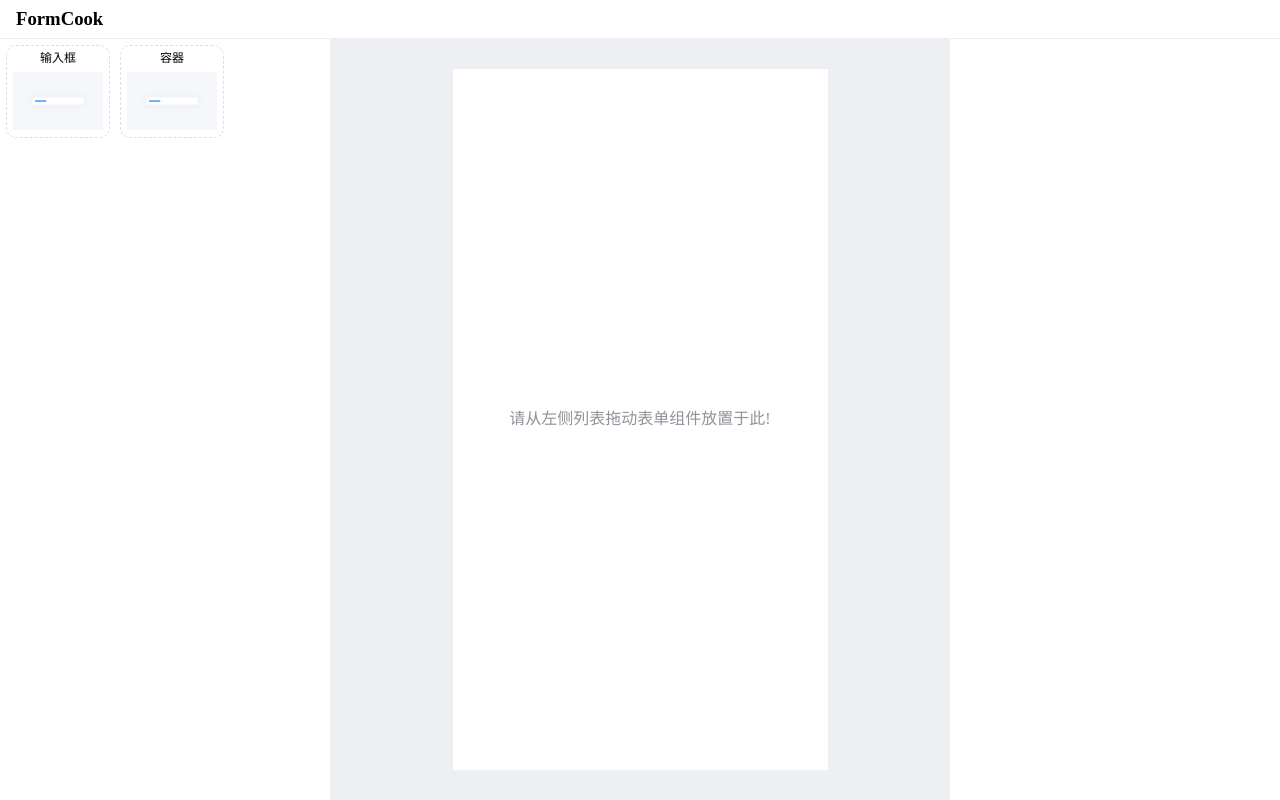
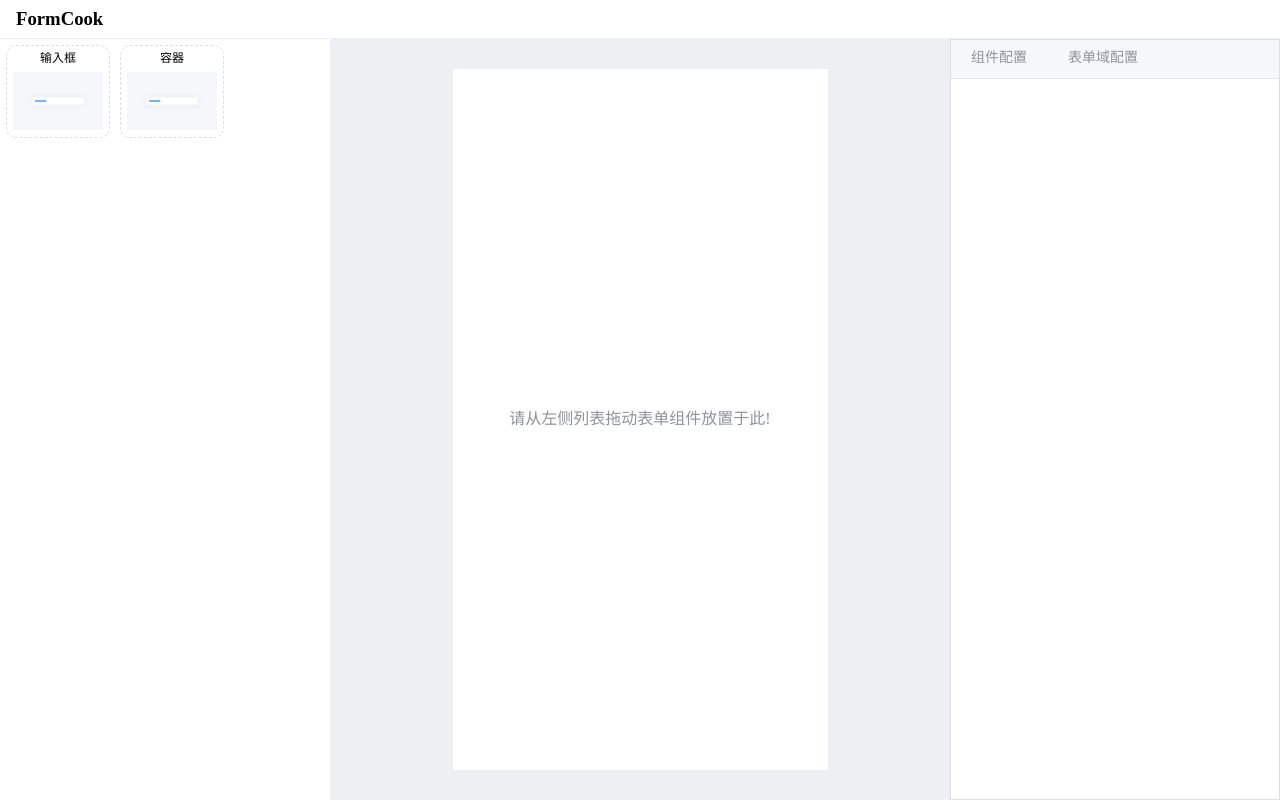
Before and after one commit to is-zhou/form-cook, a Vue app: page / in a window 1280 px wide. Built offline with nearby package versions, Linux system fonts and the light colour scheme; the HTML template or start-up script is replaced by a standard one.

Commit message:
chore: 表单域设置器试验

```diff
--- a/components.d.ts
+++ b/components.d.ts
@@ -15,6 +15,8 @@ declare module 'vue' {
     ElInput: typeof import('element-plus/es')['ElInput']
     ElSw: typeof import('element-plus/es')['ElSw']
     ElSwitch: typeof import('element-plus/es')['ElSwitch']
+    ElTabPane: typeof import('element-plus/es')['ElTabPane']
+    ElTabs: typeof import('element-plus/es')['ElTabs']
     IconInput: typeof import('./src/components/icon/IconInput.vue')['default']
     LeftArea: typeof import('./src/views/cook/components/LeftArea.vue')['default']
     MiddleArea: typeof import('./src/views/cook/components/MiddleArea/index.vue')['default']
--- a/src/views/cook/components/MiddleArea/DraggableArea.vue
+++ b/src/views/cook/components/MiddleArea/DraggableArea.vue
@@ -1,7 +1,7 @@
 <script setup lang="ts">
 import type { TComponentConfig } from '@/types/schema'
 import VueDraggable from 'vuedraggable'
-import { componentsMap } from './componentMap.ts'
+import { componentsMap } from '@/components/FormRender/componentMap.ts'
 
 type TDragCurrent = { item: { _underlying_vm_: TComponentConfig } }
 
--- a/src/views/cook/components/MiddleArea/index.vue
+++ b/src/views/cook/components/MiddleArea/index.vue
@@ -12,7 +12,7 @@ const selectedConfig = defineModel<TComponentConfig | null>('selectedConfig')
 <template>
   <div class="middle_area">
     <div class="canvas_area" :class="{ option_hint: !formSchema.formContentConfigList.length }">
-      <el-form :model="_formData" style="height: 100%">
+      <el-form :model="_formData" style="height: 100%" v-bind="formSchema.formConfig.attrs">
         <DraggableArea
           v-model:configList="formSchema.formContentConfigList"
           v-model:selectedConfig="selectedConfig"
--- a/src/views/cook/components/RightArea.vue
+++ b/src/views/cook/components/RightArea.vue
@@ -1,16 +1,31 @@
 <script setup lang="ts">
 import type { TComponentConfig } from '@/types/schema'
+import { ref } from 'vue'
 
 const componentConfig = defineModel<TComponentConfig | null>('componentConfig')
+const formConfig = defineModel<{ attrs: { [key: string]: any } }>('formConfig', { required: true })
+
+const activeName = ref('formItem')
 </script>
 
 <template>
   <div class="right_area">
-    <el-form v-if="componentConfig" :model="componentConfig">
-      <el-form-item label="是否显示清除按钮">
-        <el-switch v-model="componentConfig.attrs['clearable']" />
-      </el-form-item>
-    </el-form>
+    <el-tabs v-model="activeName" type="border-card" style="min-height: 100%">
+      <el-tab-pane label="组件配置" name="form">
+        <el-form v-if="componentConfig" :model="componentConfig">
+          <el-form-item label="是否显示清除按钮">
+            <el-switch v-model="componentConfig.attrs['clearable']" />
+          </el-form-item>
+        </el-form>
+      </el-tab-pane>
+      <el-tab-pane label="表单域配置" name="formArea">
+        <el-form v-if="formConfig" :model="formConfig">
+          <el-form-item label="行内表单模式">
+            <el-switch v-model="formConfig.attrs['inline']" />
+          </el-form-item>
+        </el-form>
+      </el-tab-pane>
+    </el-tabs>
   </div>
 </template>
 
--- a/src/views/cook/index.vue
+++ b/src/views/cook/index.vue
@@ -3,6 +3,9 @@ import type { TComponentConfig, TFormSchema } from '@/types/schema'
 import { ref, watch } from 'vue'
 
 const formSchema = ref<TFormSchema>({
+  formConfig: {
+    attrs: {},
+  },
   formContentConfigList: [],
 })
 
@@ -32,7 +35,10 @@ watch(
     <main class="main">
       <LeftArea />
       <MiddleArea v-model:form-schema="formSchema" v-model:selectedConfig="selectedConfig" />
-      <RightArea v-model:componentConfig="selectedConfig" />
+      <RightArea
+        v-model:componentConfig="selectedConfig"
+        v-model:formConfig="formSchema.formConfig"
+      />
     </main>
   </div>
 </template>
```
Also changed, not shown: src/types/schema.ts (+14 -0 lines), src/components/FormRender/componentMap.ts (renamed from src/views/cook/components/MiddleArea/componentMap.ts).
